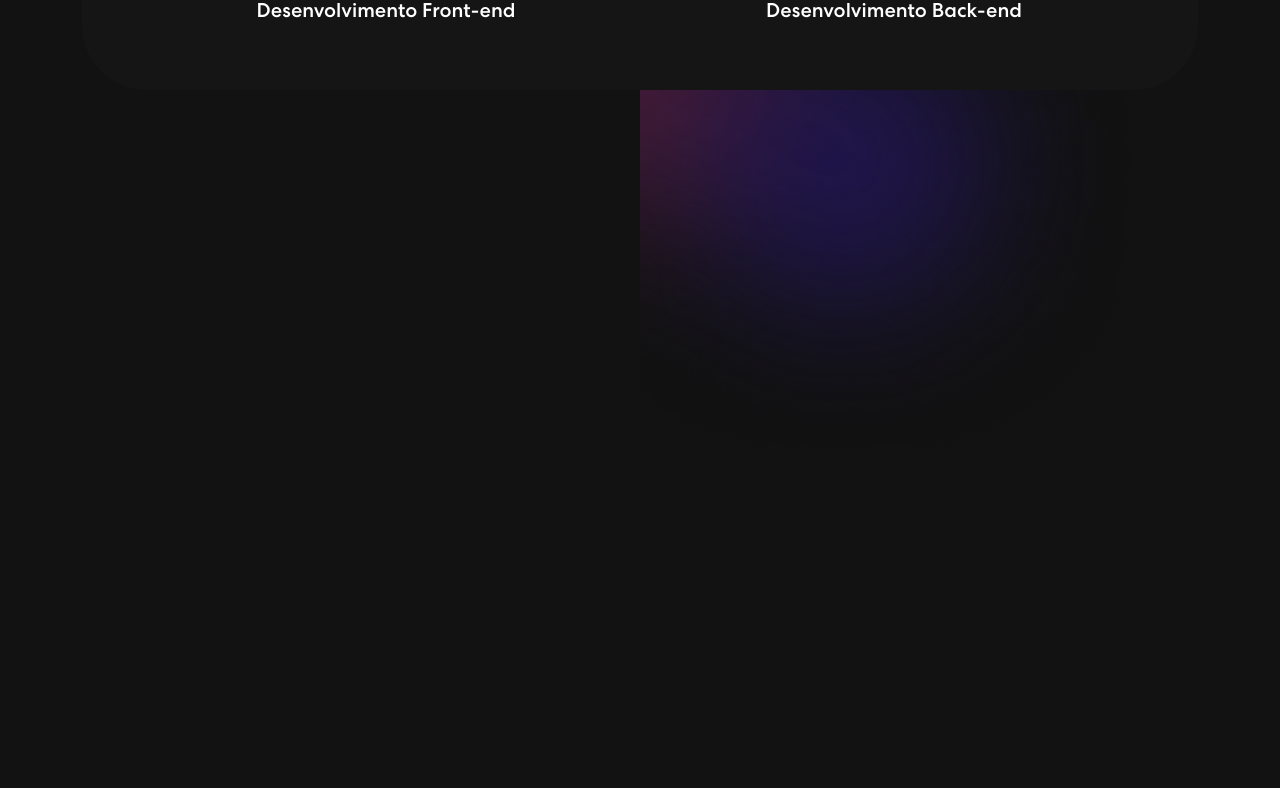
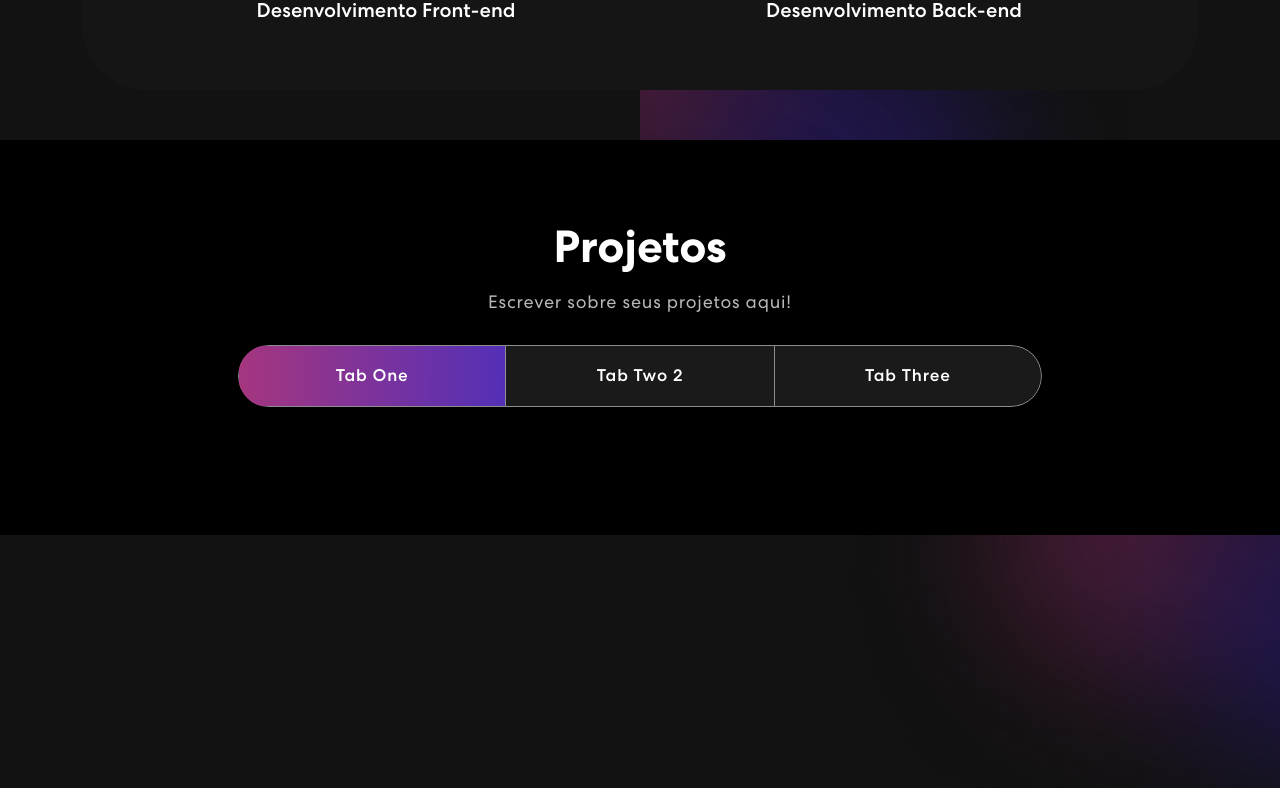
Before and after one commit to JVictor1012/My-page, a React (Create React App) app: page / in a window 1280 px wide. Shown: the part 1350-2138 px from the top of the page. Before the commit the page ends 1820 px from the top, so only its background shows below. Built offline with nearby package versions, Linux system fonts and the light colour scheme.

Commit message:
componentes projetos e contato

```diff
--- a/src/App.css
+++ b/src/App.css
@@ -305,6 +305,206 @@
   z-index: -4;
 }
 
+/************ Projects Css ************/
+.project {
+  padding: 80px 0;
+  position: relative;
+  background-color: black;
+}
+.project h2 {
+	font-size: 45px;
+	font-weight: 700;
+  text-align: center;
+}
+.project p {
+  color: #B8B8B8;
+  font-size: 18px;
+  letter-spacing: 0.8px;
+  line-height: 1.5em;
+  margin: 14px auto 30px auto;
+  text-align: center;
+  width: 56%;
+}
+.project .nav.nav-pills {
+  width: 72%;
+  margin: 0 auto;
+  border-radius: 50px;
+  background-color: rgb(255 255 255 / 10%);
+  overflow: hidden;
+}
+.project .nav.nav-pills .nav-item {
+  width: 33.33333%;
+}
+.project .nav.nav-pills .nav-link {
+  background-color: transparent;
+  border-radius: 0;
+  padding: 17px 0;
+  color: #fff;
+  width: 100%;
+  font-size: 17px;
+  letter-spacing: 0.8px;
+  font-weight: 500;
+  position: relative;
+  transition: 0.3s ease-in-out;
+  text-align: center;
+  z-index: 0;
+}
+.project .nav.nav-pills .nav-link::before {
+    content: "";
+    position: absolute;
+    width: 0;
+    height: 100%;
+    background: linear-gradient(90.21deg, #AA367C -5.91%, #4A2FBD 111.58%);
+    top: 0;
+    left: 0;
+    z-index: -1;
+    transition: 0.3s ease-in-out;
+}
+.project .nav.nav-pills .nav-link.active::before {
+    width: 100% !important;
+}
+.project .nav.nav-pills .nav-link.active {
+    border: 1px solid rgba(255, 255, 255, 1);
+}
+.nav-link#projects-tabs-tab-first {
+  border: 1px solid rgba(255, 255, 255, 0.5);
+  border-radius: 55px 0px 0px 55px;
+}
+.nav-link#projects-tabs-tab-second {
+  border-top: 1px solid rgba(255, 255, 255, 0.5);
+  border-bottom: 1px solid rgba(255, 255, 255, 0.5);
+}
+.nav-link#projects-tabs-tab-third {
+  border: 1px solid rgba(255, 255, 255, 0.5);
+  border-radius: 0 55px 55px 0;
+}
+.proj-imgbx {
+  position: relative;
+  border-radius: 30px;
+  overflow: hidden;
+  margin-bottom: 24px;
+}
+.proj-imgbx::before {
+  content: "";
+  background: linear-gradient(90.21deg, #AA367C -5.91%, #4A2FBD 111.58%);
+  opacity: 0.85;
+  position: absolute;
+  width: 100%;
+  height: 0;
+  transition: 0.4s ease-in-out;
+}
+.proj-imgbx:hover::before {
+  height: 100%;
+}
+.proj-txtx {
+  position: absolute;
+  text-align: center;
+  top: 65%;
+  left: 50%;
+  transform: translate(-50%, -50%);
+  transition: 0.5s ease-in-out;
+  opacity: 0;
+  width: 100%;
+}
+.proj-imgbx:hover .proj-txtx {
+  top: 50%;
+  opacity: 1;
+}
+.proj-txtx h4 {
+  font-size: 30px;
+  font-weight: 700;
+  letter-spacing: 0.8px;
+  line-height: 1.1em;
+}
+.proj-txtx span {
+  font-style: italic;
+  font-weight: 400;
+  font-size: 15px;
+  letter-spacing: 0.8px;
+}
+.background-image-right {
+  top: 20%;
+  position: absolute;
+  bottom: 0;
+  width: 35%;
+  right: 0;
+  z-index: -4;
+}
+
+/* Projetos */
+
+.contact {
+  background: linear-gradient(90.21deg, #AA367C -5.91%, #4A2FBD 111.58%);
+  padding: 60px 0 200px 0;
+}
+.contact img {
+  width: 92%;
+}
+.contact h2 {
+	font-size: 45px;
+	font-weight: 700;
+  margin-bottom: 30px;
+}
+.contact form input, .contact form textarea {
+  width: 100%;
+  background: rgba(255, 255, 255, 0.1);
+  border: 1px solid rgba(255, 255, 255, 0.5);
+  border-radius: 20px;
+  color: #fff;
+  margin: 0 0 8px 0;
+  padding: 18px 26px;
+  font-weight: 500;
+  font-size: 18px;
+  letter-spacing: 0.8px;
+  transition: 0.3s ease-in-out;
+}
+.contact form input:focus, .contact form textarea:focus {
+  background: rgba(255, 255, 255, 1);
+  color: #121212;
+}
+.contact form input::placeholder, .contact form textarea::placeholder {
+  font-size: 16px;
+  font-weight: 400;
+  color: #fff;
+}
+.contact form input:focus::placeholder, .contact form textarea:focus::placeholder {
+  color: #121212;
+  opacity: 0.8;
+}
+.contact form button {
+  font-weight: 700;
+  color: #000;
+  background-color: #fff;
+  padding: 14px 48px;
+  font-size: 18px;
+  margin-top: 25px;
+  border-radius: 0;
+  position: relative;
+  transition: 0.3s ease-in-out;
+}
+.contact form button span {
+  z-index: 1;
+  position: relative;
+}
+.contact form button:hover {
+  color: #fff;
+}
+.contact form button::before {
+  content: "";
+  background: #121212;
+  width: 0;
+  height: 100%;
+  position: absolute;
+  top: 0;
+  left: 0;
+  z-index: 0;
+  transition: 0.3s ease-in-out;
+}
+.contact form button:hover::before {
+  width: 100%;
+}
+
+
 .App {
   text-align: center;
 }
--- a/src/App.js
+++ b/src/App.js
@@ -4,7 +4,8 @@
 
 import  { NavBar }  from "./components/NavBar";
 import  { Banner }  from "./components/Banner";
-import  { Habilidades }  from "./components/Habilidades";
+import  { Habilidades }  from './components/Habilidades';
+import { Projetos } from  "./components/Projetos"
 
 function App() {
   return (
@@ -12,6 +13,7 @@
         <NavBar/>
         <Banner />
         <Habilidades />
+        <Projetos />
     </div>
   );
 }
--- /dev/null
+++ b/src/components/Contato.jsx
@@ -0,0 +1,5 @@
+export const Contato = () => {
+
+}
+
+export default Contato;
--- a/src/components/Habilidades.jsx
+++ b/src/components/Habilidades.jsx
@@ -39,7 +39,7 @@
               <h2>
                 Habilidades
               </h2>
-              <p>mude as imagens daqui depois ok? </p>
+              <p>mude as imagens daqui depois ok?</p>
               <Carousel responsive={responsive} infinite={true} className="slider-habilidades" >
                 <div className="item">
                   <img src={meter1} alt="image" />
--- /dev/null
+++ b/src/components/ProjectCard.jsx
@@ -0,0 +1,17 @@
+import { Col } from "react-bootstrap";
+
+export const ProjectCard = ({title, description, imgUrl}) => {
+    return (
+        <Col sm={6} md={4}>
+            <div className="proj-imgbx">
+                <img scr={imgUrl}/>
+                <div className="proj-txtx">
+                    <h4>{title}</h4>
+                    <span>{description}</span>
+                </div>
+            </div>
+        </Col>
+    )
+ }
+
+export default ProjectCard;
--- /dev/null
+++ b/src/components/Projetos.jsx
@@ -0,0 +1,80 @@
+import { Container, Row, Col, Tab, Nav } from "react-bootstrap";
+import ProjectCard from "./ProjectCard";
+import projImg1 from "../assets/img/project-img1.png";
+import projImg2 from "../assets/img/project-img2.png";
+import projImg3 from "../assets/img/project-img3.png";
+import colorSharp2 from "../assets/img/color-sharp2.png";
+
+
+export const Projetos = () =>{
+
+    const projetos = [
+        {
+            title: "Business Startup",
+            description: "Design & Development",
+            imgUrl: projImg1,
+          },
+          {
+            title: "Business Startup",
+            description: "Design & Development",
+            imgUrl: projImg2,
+          },
+          {
+            title: "Business Startup",
+            description: "Design & Development",
+            imgUrl: projImg3,
+          },
+    ]
+
+    return(
+        <section className="project" id="project">
+            <Container>
+                <Row>
+                    <Col>
+                    <h2>Projetos</h2>
+                    <p>Escrever sobre seus projetos aqui!</p>
+                    <Tab.Container id="projects-tabs" defaultActiveKey="first">
+                    <Nav variant="pills" defaultActiveKey="/home">
+                        <Nav.Item>
+                            <Nav.Link eventKey="first">Tab One</Nav.Link>
+                        </Nav.Item>
+                        <Nav.Item>
+                            <Nav.Link eventKey="second">Tab Two 2</Nav.Link>
+                        </Nav.Item>
+                        <Nav.Item>
+                            <Nav.Link eventKey="third">Tab Three</Nav.Link>
+                        </Nav.Item>
+                    </Nav>
+                    <Tab.Content>
+                        <Tab.Pane eventKey="first">
+                            <Row>
+                                {
+                                    projetos.map((project, index) => {
+                                        return(
+                                            <ProjectCard
+                                            key={index}
+                                            {...project}
+                                            />
+                                        )
+                                    })
+                                }
+                            </Row>
+                        </Tab.Pane>
+                        <Tab.Pane eventKey="second">
+                                lorem Ipsum
+                        </Tab.Pane>
+                        <Tab.Pane eventKey="third">
+                                lorem Ipsum
+                        </Tab.Pane>
+                    </Tab.Content>
+                    </Tab.Container>
+                    </Col>
+                </Row>
+            </Container>
+            <img className="background-image-right" src={colorSharp2}/>
+        </section>
+    )
+
+}
+
+export default Projetos;
```
